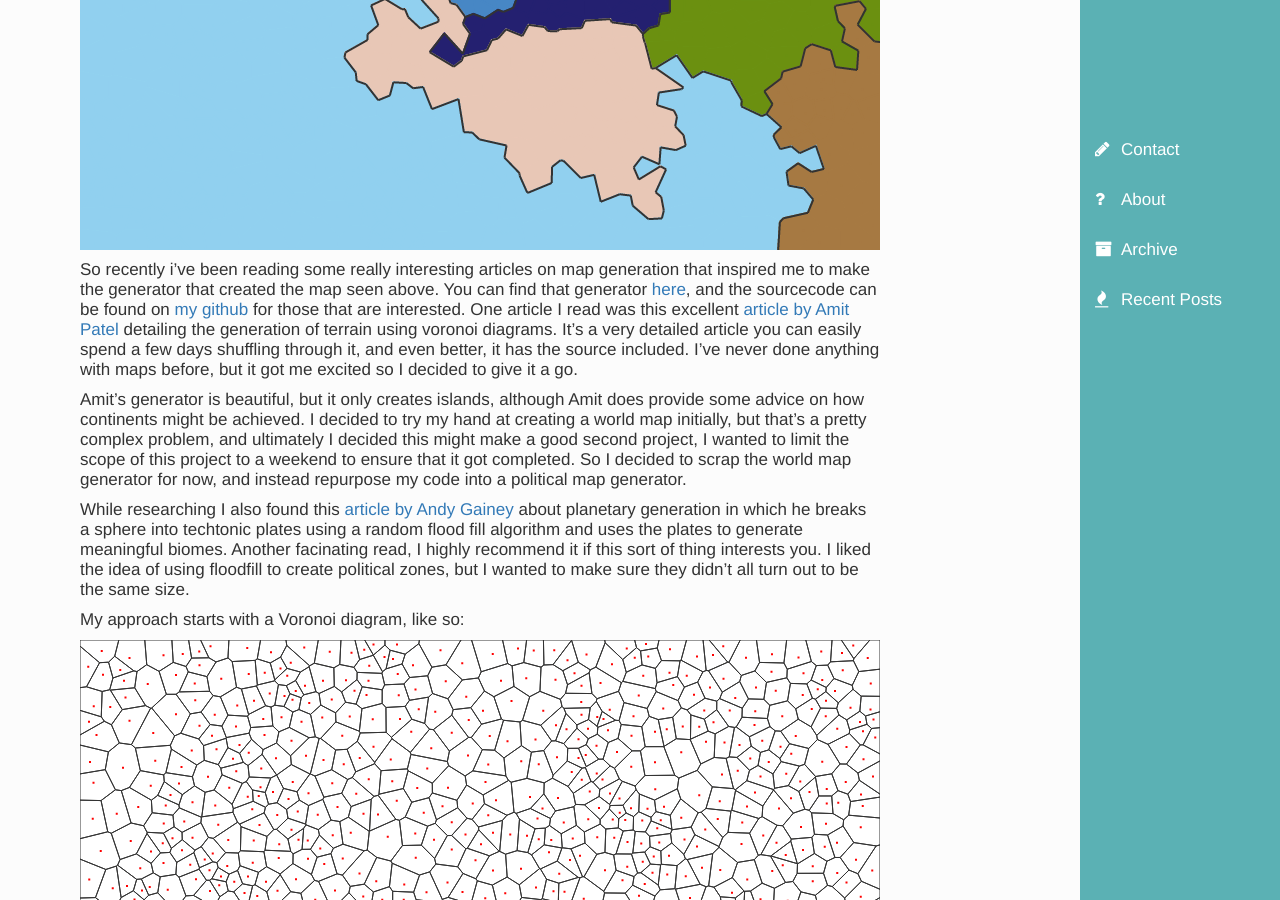
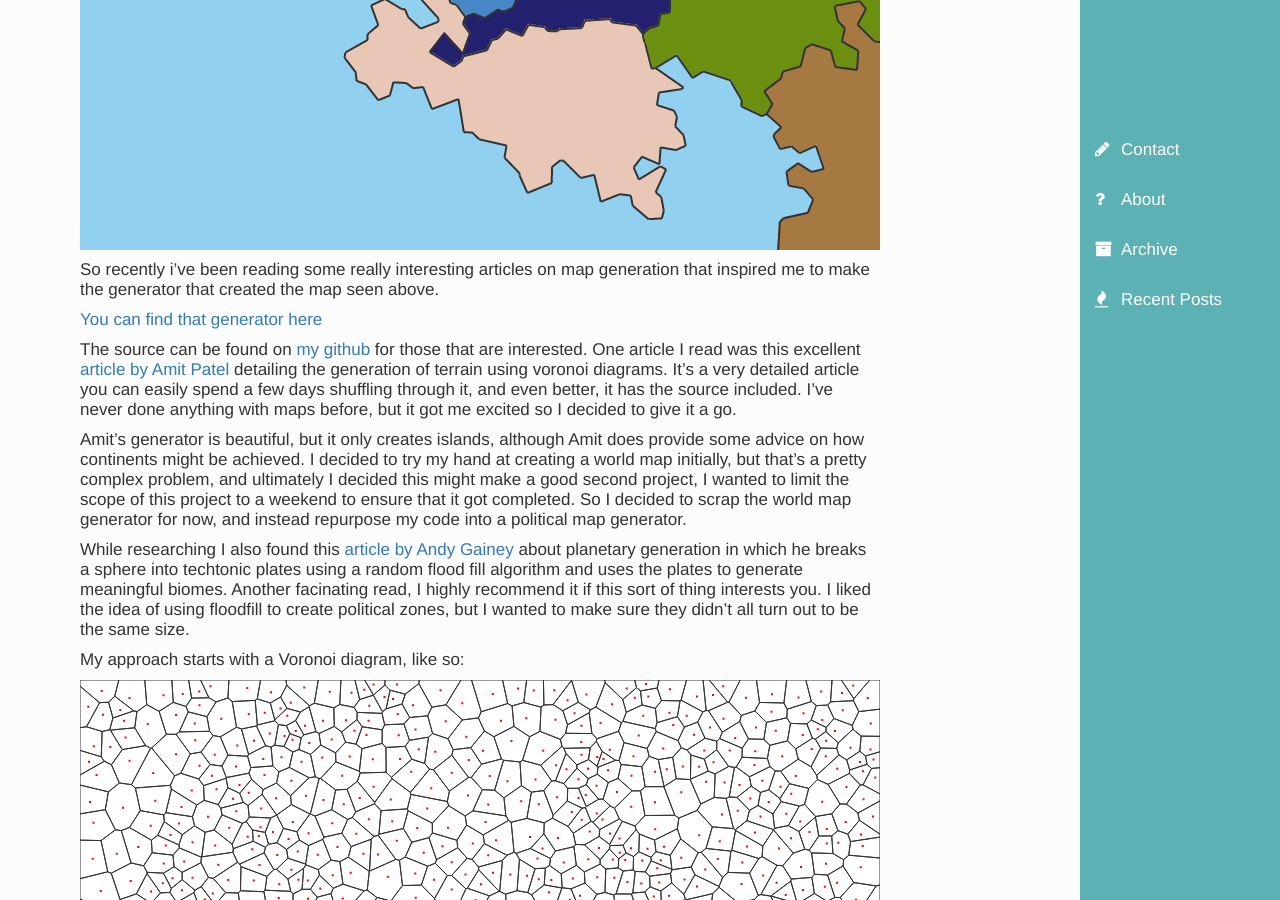
Before and after one commit to coryleeio/jekblog, a Jekyll site: the page built from _posts/2015-05-05-simple-open-source-political-map-generator.md, in a window 1280 px wide and 900 px high, scrolled down 538 px. Built offline with Jekyll 4.4.1, drawn with Linux system fonts in a browser that asks for light colours; nearby versions of some CDN libraries; comment, search, counter and statistics services are not loaded.

```diff
--- a/_posts/2015-05-05-simple-open-source-political-map-generator.md
+++ b/_posts/2015-05-05-simple-open-source-political-map-generator.md
@@ -6,7 +6,11 @@ is_post: true
 ![Final image of map generated using a voronoi diagram](/images/polmapgen1-4.png)
 
 
-So recently i've been reading some really interesting articles on map generation that inspired me to make the generator that created the map seen above.  You can find that generator [here]({{ site.url }}/political-map-generator), and the sourcecode can be found on [my github](https://github.com/coryleeio/political-map-generator) for those that are interested.  One article I read was this excellent [article by Amit Patel](http://www-cs-students.stanford.edu/~amitp/game-programming/polygon-map-generation/demo.html) detailing the generation of terrain using voronoi diagrams.  It's a very detailed article you can easily spend a few days shuffling through it, and even better, it has the source included. I've never done anything with maps before, but it got me excited so I decided to give it a go.
+So recently i've been reading some really interesting articles on map generation that inspired me to make the generator that created the map seen above.
+
+[You can find that generator here](http://corylee.io/political-map-generator)
+
+The source can be found on [my github](https://github.com/coryleeio/political-map-generator) for those that are interested.  One article I read was this excellent [article by Amit Patel](http://www-cs-students.stanford.edu/~amitp/game-programming/polygon-map-generation/demo.html) detailing the generation of terrain using voronoi diagrams.  It's a very detailed article you can easily spend a few days shuffling through it, and even better, it has the source included. I've never done anything with maps before, but it got me excited so I decided to give it a go.
 
 Amit's generator is beautiful, but it only creates islands, although Amit does provide some advice on how continents might be achieved.  I decided to try my hand at creating a world map initially, but that's a pretty complex problem, and ultimately I decided this might make a good second project, I wanted to limit the scope of this project to a weekend to ensure that it got completed. So I decided to scrap the world map generator for now, and instead repurpose my code into a political map generator.
 
```
Also changed, not shown: _posts/2017-05-22-gridpath-release.md (+3 -1 lines), 1 other file.
